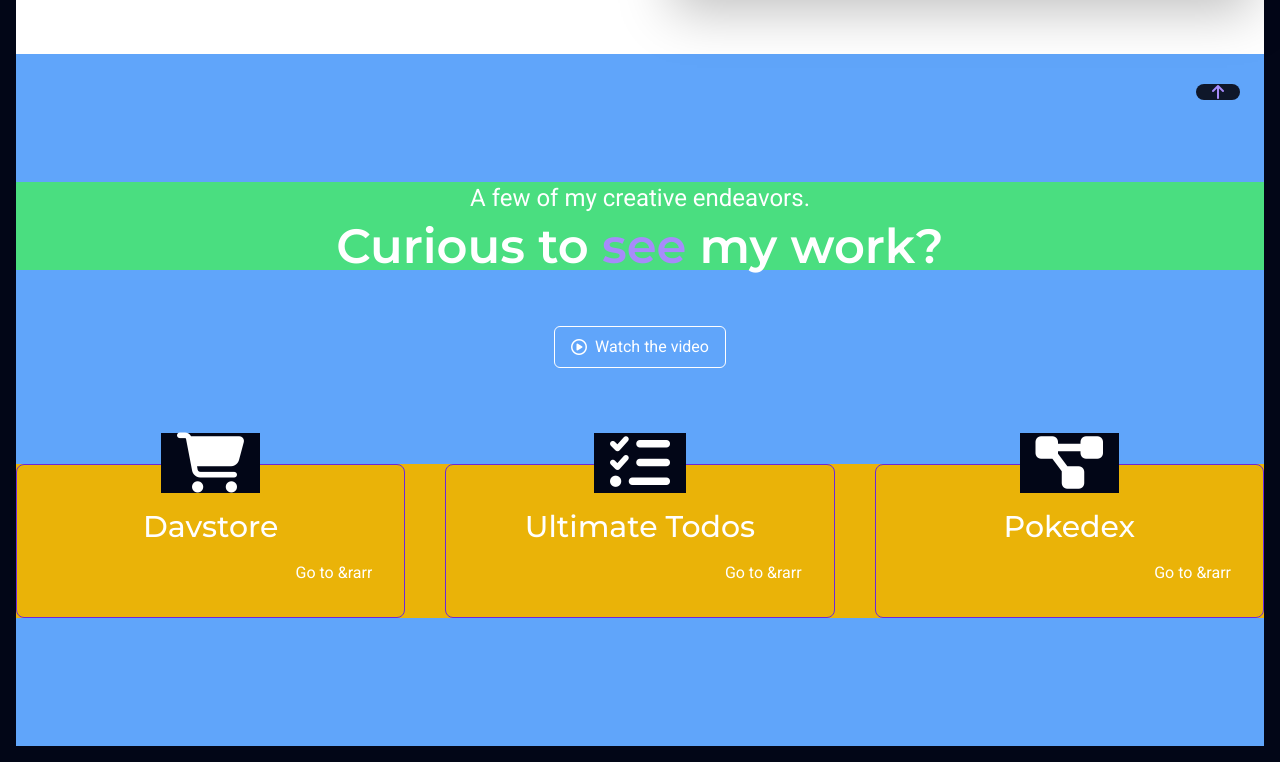
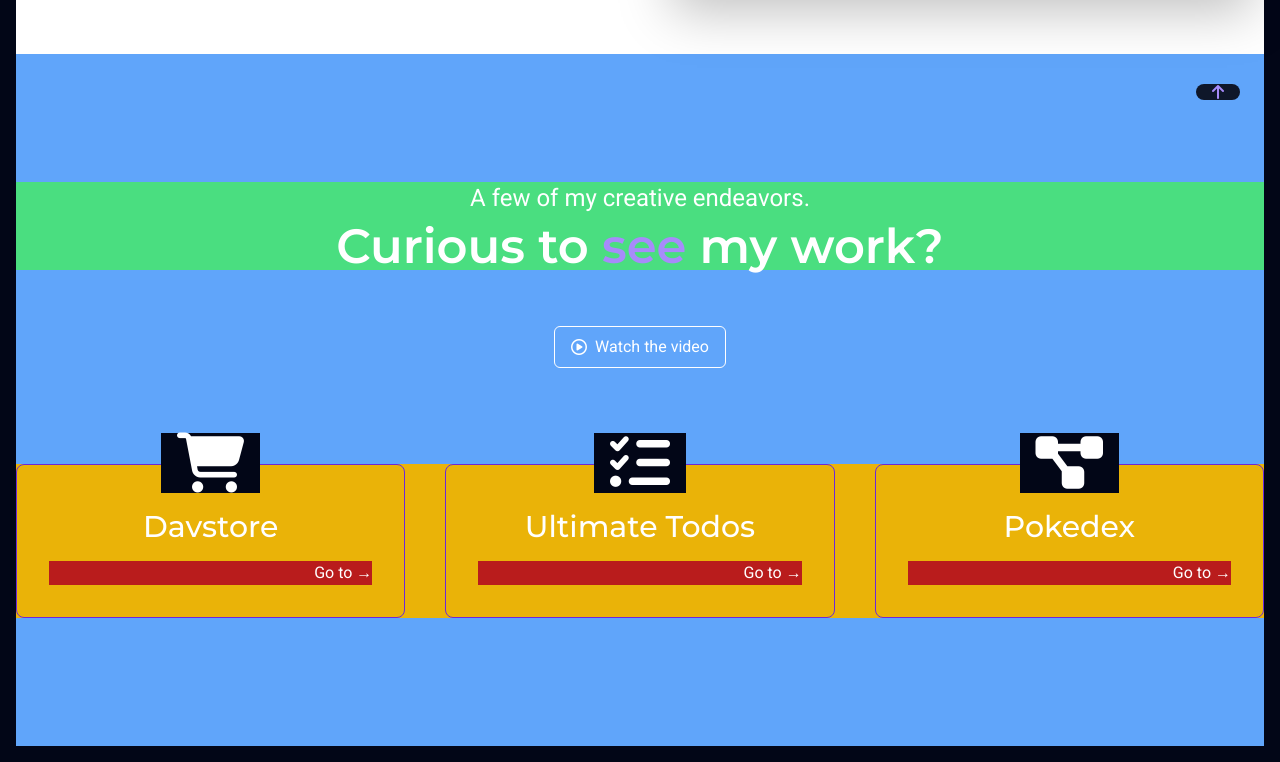
Before and after one commit to Davsan88/Davsan88.github.io, a SvelteKit app: page / in a window 1280 px wide. Shown: the part 660-1422 px from the top of the page. Built offline with nearby package versions, Linux system fonts and the light colour scheme.

Commit message:
Update Step.svelte

```diff
--- a/src/components/Step.svelte
+++ b/src/components/Step.svelte
@@ -14,11 +14,11 @@
     </div>
     <h3 class="font-medium text-xl sm:text-2xl md:text-3xl">{step.name}</h3>
     <slot />
-    <div class="flex flex-1 justify-between gap-4 items-center">
+    <div class="bg-red-700 flex flex-1 justify-between gap-4 items-center">
         <div
             class="ml-auto cursor-pointer hover:text-slate-950 duration-200 relative after:absolute after:top-0 after:h-0 after:right-full after:w-full after:h-full after:duration-200 hover:after:translate-x-full after:z-[1] overflow-hidden"
         >
-            <p class="relative z-[4]">Go to &rarr</p>
+            <p class="relative z-[4]">Go to &rarr;</p>
         </div>
     </div>
 
```
